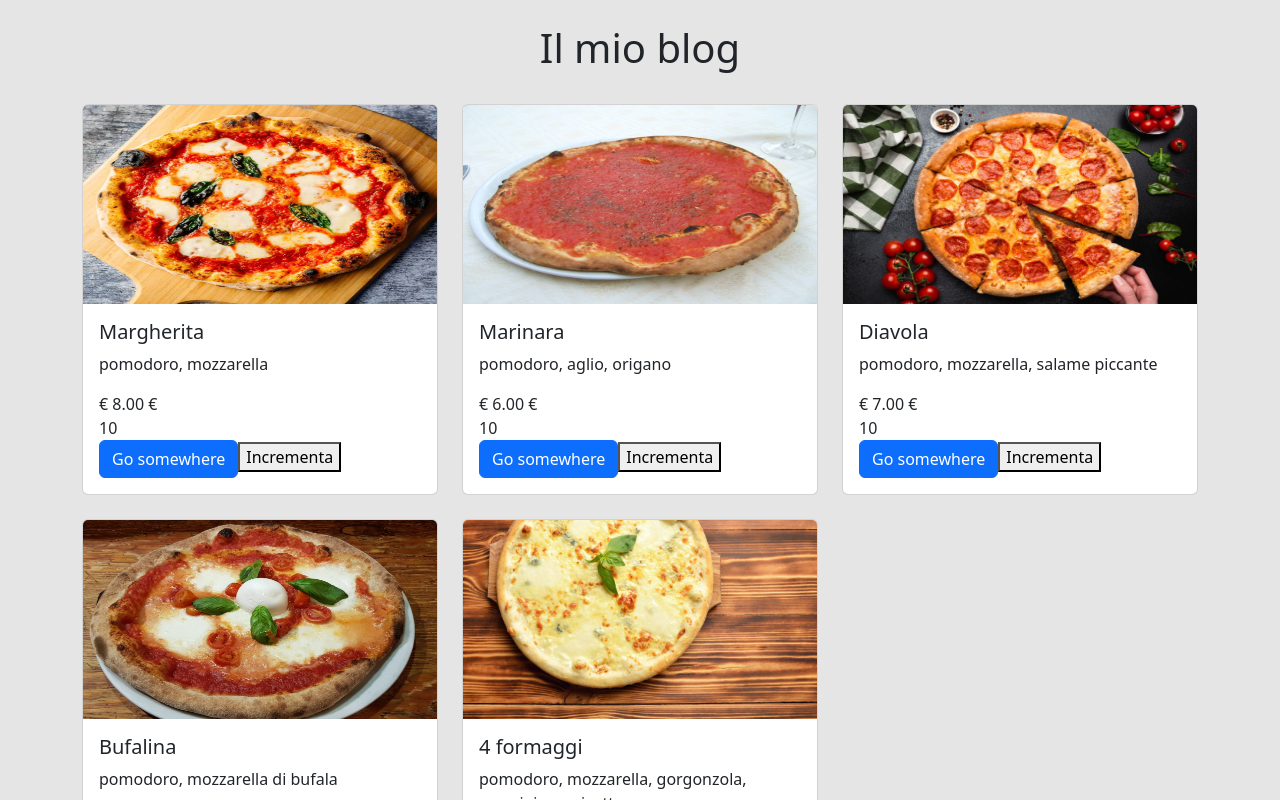
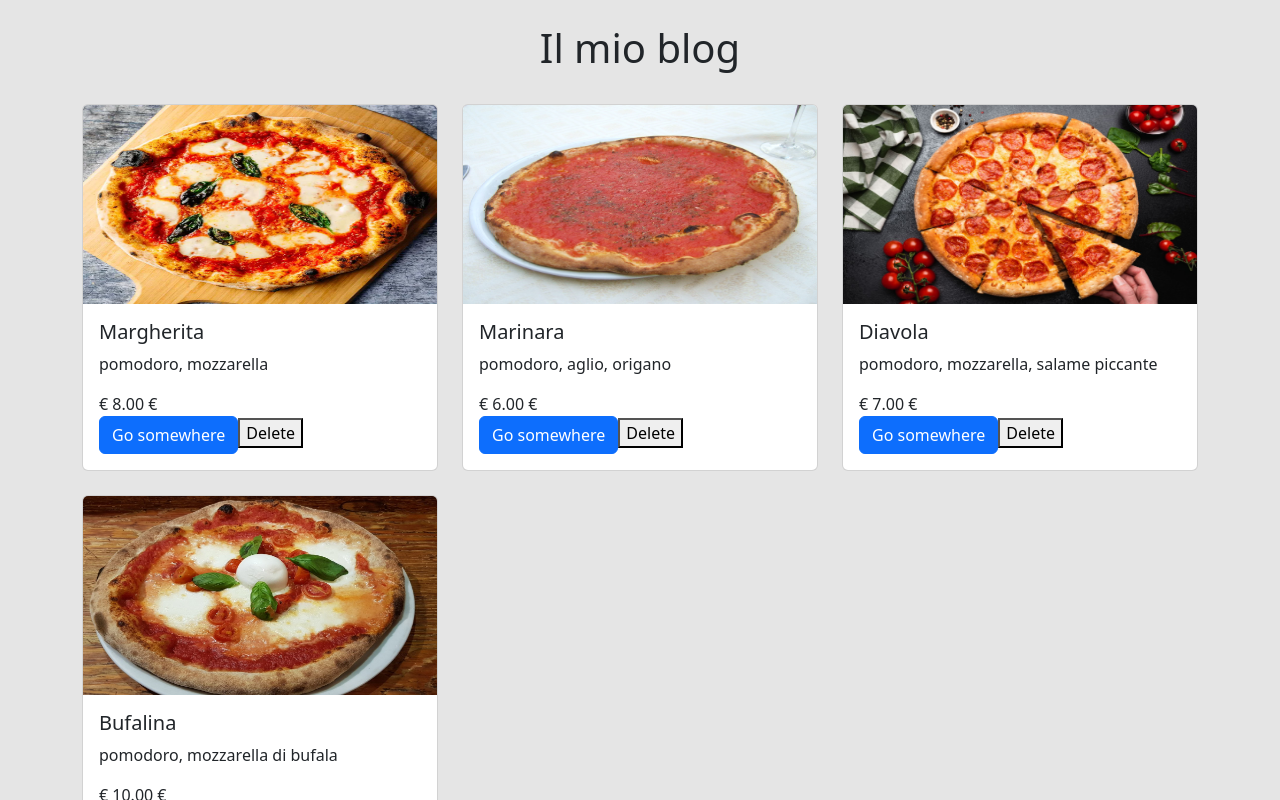
Before and after one commit to Classe136/live-coding, a React (Vite) app: page / in a window 1280 px wide. Shown: the top 800 px of the page. Built offline with nearby package versions, Linux system fonts and the light colour scheme.

Commit message:
delete item

```diff
--- a/src/components/Card.jsx
+++ b/src/components/Card.jsx
@@ -16,20 +16,22 @@ function Card({
   title,
   badge,
   description = "Descrizione non presente",
+  onDelete,
 }) {
   const [pippo, setPippo] = useState(false);
 
-  const [numero, setNumero] = useState(10);
+  // const [numero, setNumero] = useState(10);
   function toggleActive() {
     setPippo(!pippo);
+    console.log(pippo);
   }
-  function incr(e) {
-    e.stopPropagation();
-    setNumero(numero + 100);
-  }
+  // function incr(e) {
+  //   e.stopPropagation();
+  //   setNumero(numero + 100);
+  // }
   return (
     <div
-      className={`card ${style.cardEffec} ${pippo ? style.isActive : ""}`}
+      className={`card ${style.cardEffect} ${pippo ? style.isActive : ""}`}
       onClick={toggleActive}
     >
       <img
@@ -41,9 +43,9 @@ function Card({
         <h5 className="card-title">{title}</h5>
         <p className="card-text">{description}</p>
         <div>{badge}</div>
-        <div>{numero}</div>
+        {/* <div>{numero}</div> */}
         <Button />
-        <button onClick={incr}>Incrementa</button>
+        <button onClick={onDelete}>Delete</button>
       </div>
     </div>
   );
--- a/src/components/MainComponent.jsx
+++ b/src/components/MainComponent.jsx
@@ -1,13 +1,20 @@
+import { useState } from "react";
 import Card from "./Card.jsx";
 import pizzas from "../data/pizzas.js";
 function MainComponent() {
-  const menu = [...pizzas];
+  const [menu, setMenu] = useState(pizzas);
+
+  function deleteItem(id) {
+    setMenu(menu.filter((el) => el.id !== id));
+  }
 
   return (
     <main className="container">
       <div className="row gy-4">
         {menu.length > 0
-          ? menu.map((pizza) => (
+          ? menu.map(
+              (pizza) =>
+                pizza.avaiable && (
                   <div className="col-12 col-md-6 col-lg-4" key={pizza.id}>
                     <Card
                       item={pizza}
@@ -15,9 +22,11 @@ function MainComponent() {
                       title={pizza.name}
                       description={pizza.ingredients.join(", ")}
                       badge={pizza.price + " €"}
+                      onDelete={() => deleteItem(pizza.id)}
                     />
                   </div>
-            ))
+                )
+            )
           : "Non ci sono pizze"}
       </div>
     </main>
```
Lines whose indentation alone changed are shown as unchanged.
